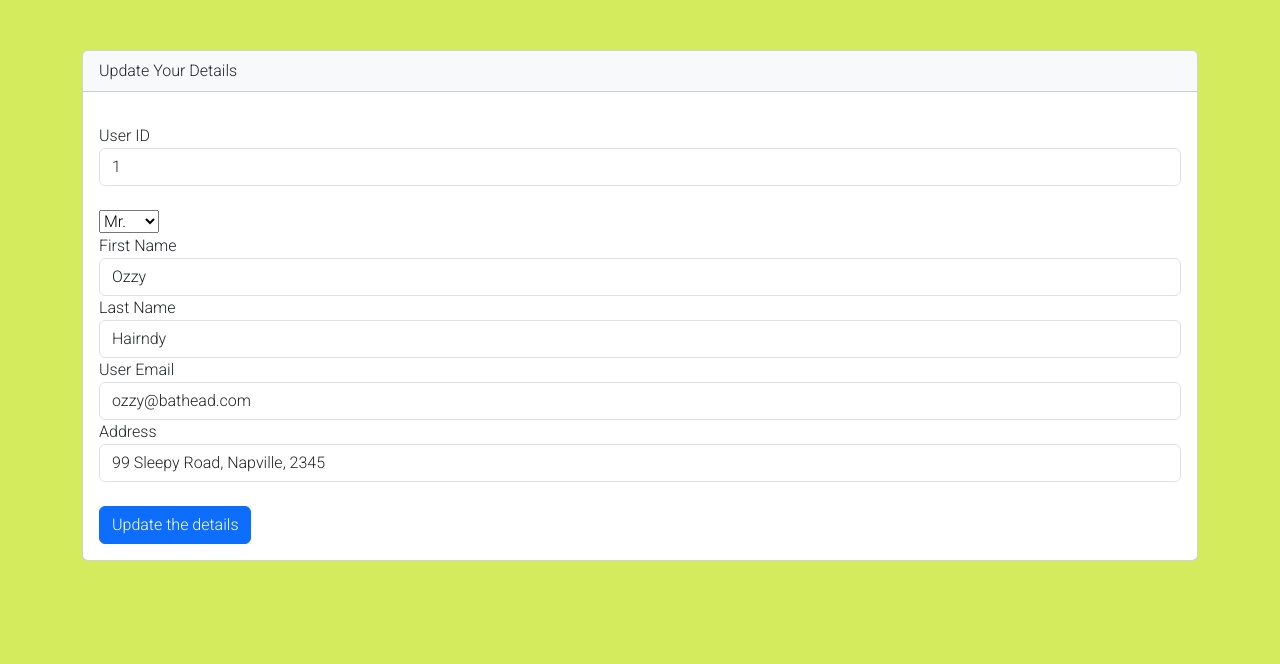
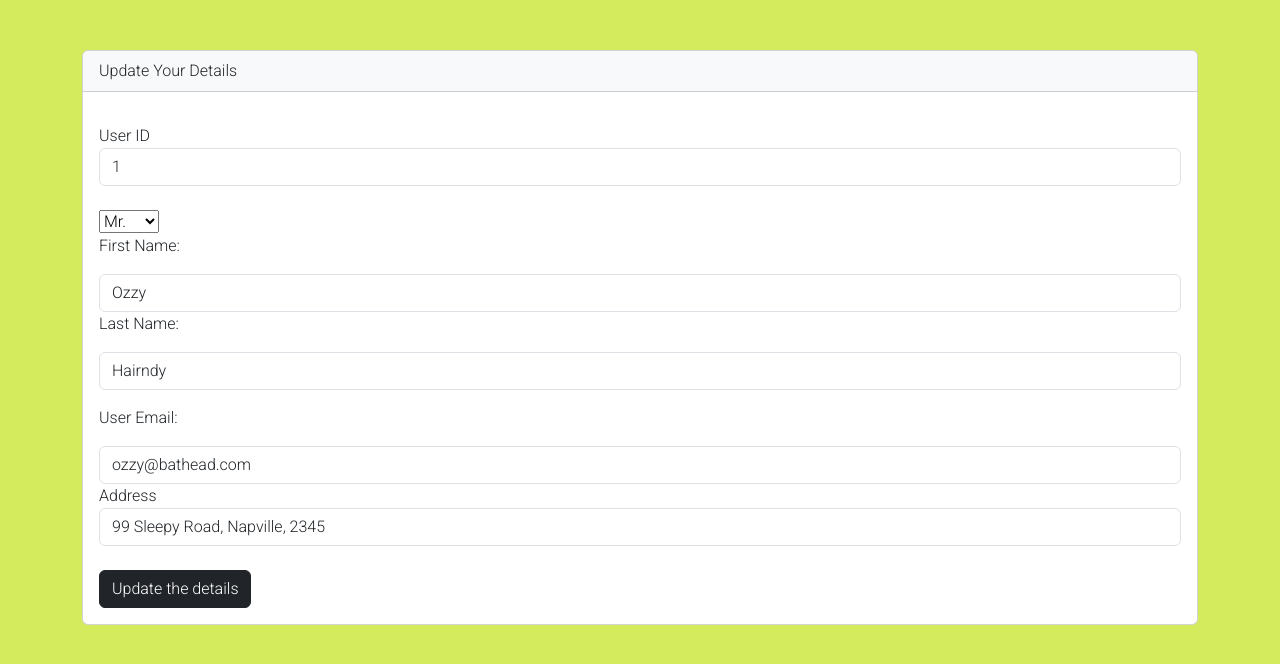
Before and after one commit to KagisoKat/hotel-booking-app, a PHP site: page /profile.php in a window 1280 px wide. Shown: the part 72-736 px from the top of the page. Run offline with PHP 8.4, Linux system fonts and the light colour scheme; a user stored in the database is signed in; data comes from the database, SQL or seed files in the repository.

Commit message:
styling updates

```diff
--- a/profile.php
+++ b/profile.php
@@ -67,15 +67,15 @@
                     </div>
                 <?php } ?>
                 <div class="form-group">
-                    <label for="userFirstName">First Name</label>
+                    <label for="userFirstName" class="mb-3">First Name:</label>
                     <input required type="text" name="userFirstName" class="form-control" value="<?php if ($userType == "user") echo $user->getFirstName(); elseif ($userType == "cms") echo $staff->getFirstName(); ?>" />
                 </div>
                 <div class="form-group">
-                    <label for="userLastName">Last Name</label>
+                    <label for="userLastName" class="mb-3">Last Name:</label>
                     <input required type="text" name="userLastName" class="form-control" value="<?php if ($userType == "user") echo $user->getLastName(); elseif ($userType == "cms") echo $staff->getLastName(); ?>" />
                 </div>
                 <div class="form-group">
-                    <label for="userEmail">User Email</label>
+                    <label for="userEmail" class="mb-3 mt-3">User Email:</label>
                     <input required type="email" name="userEmail" class="form-control" value="<?php if ($userType == "user") echo $user->getEmail(); elseif ($userType == "cms") echo $staff->getEmail(); ?>" />
                     <?php if (isset($emailTaken)) { ?>
                         <p><?php echo $emailTaken ?>
@@ -90,7 +90,7 @@
                 </div> <?php } ?>
                 <br />
                 <div class="form-group">
-                    <button name="update" type="submit" class="btn btn-primary">Update the details</button>
+                    <button name="update" type="submit" class="btn btn-dark">Update the details</button>
                 </div>
             </form>
         </div>
--- a/register-cms.php
+++ b/register-cms.php
@@ -61,7 +61,7 @@
                     <input required type="password" name="staffPassword" class="form-control" />
                 </div>
                 <br />
-                <button name="register" type="submit" class="btn btn-primary">Register</button>
+                <button name="register" type="submit" class="btn btn-dark">Register</button>
             </form>
         </div>
     </div>
```
Also changed, not shown: index.php (+7 -6 lines).
